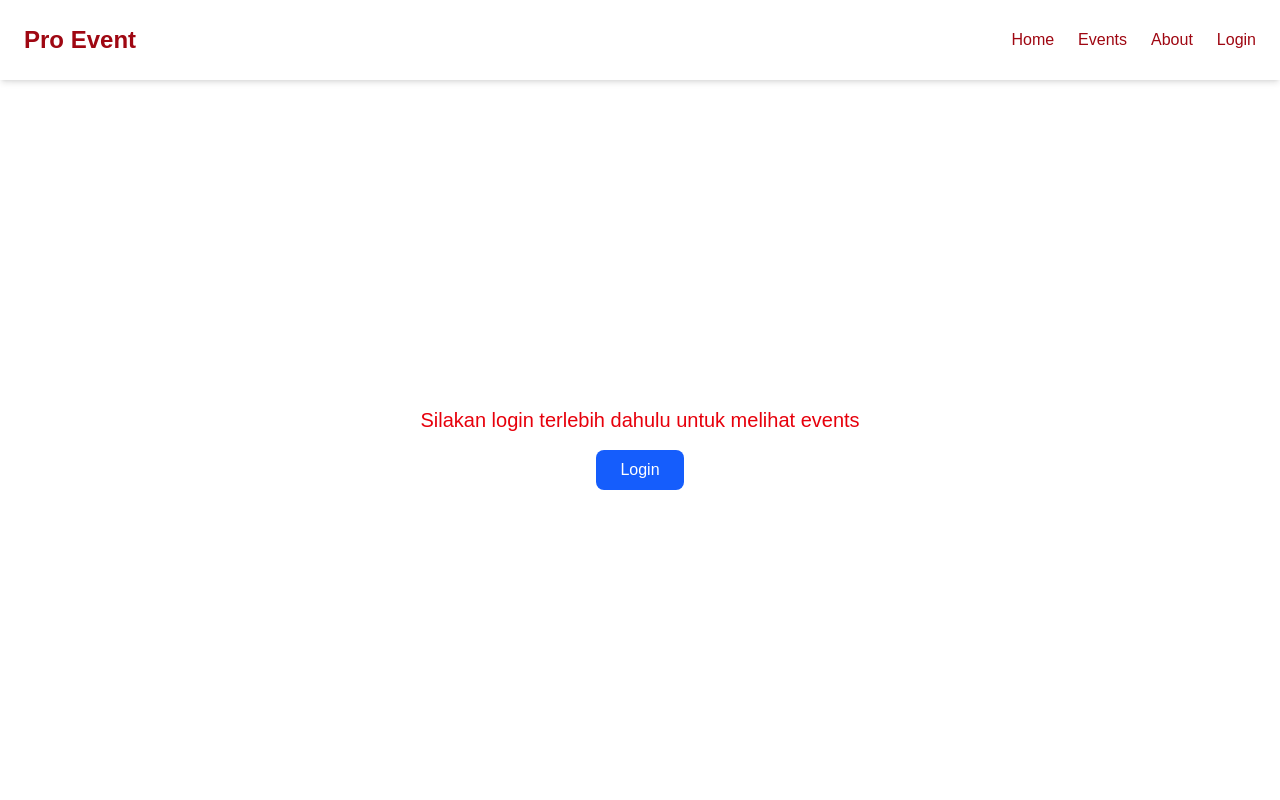
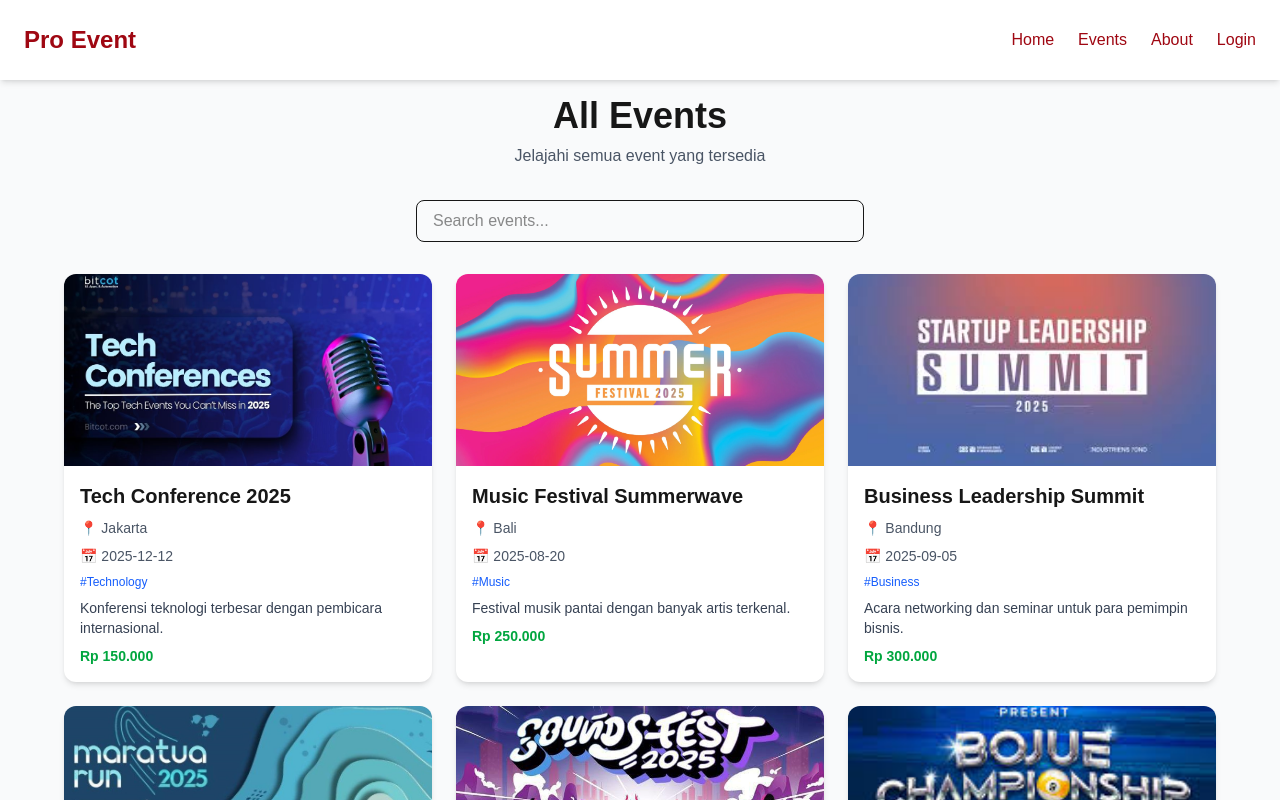
Before and after one commit to edogarciapanjaitan/front, a Next.js app: page /events in a window 1280 px wide. Shown: the top 800 px of the page. Built offline with nearby package versions, Linux system fonts and the light colour scheme.

Commit message:
frontend

```diff
--- a/src/app/abut/page.tsx
+++ b/src/app/about/page.tsx
@@ -54,7 +54,7 @@ export default function AboutPage() {
 
     return (
         <div className="min-h-screen bg-white">
-            {/* Hero Section */}
+
             <div className="relative w-full h-[60vh] pt-20 overflow-hidden">
                 <div className="absolute inset-0 bg-gradient-to-r from-red-600 to-red-800"></div>
                 <div className="absolute inset-0 bg-black/20"></div>
@@ -114,7 +114,7 @@ export default function AboutPage() {
                 </div>
             </section>
 
-            {/* Stats Section */}
+
             <section className="py-16 px-4 bg-slate-50">
                 <div className="max-w-6xl mx-auto">
                     <div className="text-center mb-12">
@@ -139,7 +139,7 @@ export default function AboutPage() {
                 </div>
             </section>
 
-            {/* Values Section */}
+            {/* Values */}
             <section className="py-16 px-4 bg-white">
                 <div className="max-w-6xl mx-auto">
                     <div className="text-center mb-12">
--- a/src/app/events/[id]/page.tsx
+++ b/src/app/events/[id]/page.tsx
@@ -64,6 +64,8 @@ export default function EventDetailPage() {
             setLoading(true);
             const token = getToken();
 
+            // Fetch event detail - tidak memerlukan login
+            // Token hanya digunakan jika ada (optional, untuk user yang sudah login)
             const res = await fetch(`http://localhost:8000/api/event/${eventId}`, {
                 method: "GET",
                 headers: {
--- a/src/app/events/page.tsx
+++ b/src/app/events/page.tsx
@@ -1,10 +1,24 @@
 "use client";
 
-import { useState, useEffect } from "react";
+import { useState, useEffect, useMemo } from "react";
 import Link from "next/link";
 import { getToken } from "@/utils/auth";
+import EVENTS from "./detail/page";
 
-interface Event {
+// Type untuk event statis
+type StaticEventItem = {
+    id: string;
+    title: string;
+    date: string;
+    image: string;
+    category: string;
+    location: string;
+    description: string;
+    price: number;
+};
+
+// Type untuk event dari backend
+interface BackendEvent {
     id: number;
     title: string;
     slug: string;
@@ -13,12 +27,26 @@ interface Event {
     cover_img: string;
     date: string;
     createdAt: string;
+    category?: string;
 }
 
+// Type untuk combined event
+type CombinedEvent = {
+    id: string;
+    title: string;
+    date: string;
+    image: string;
+    category: string;
+    location: string;
+    description: string;
+    price: number;
+    isStatic: boolean;
+    backendId?: number;
+};
+
 export default function EventsPage() {
-    const [events, setEvents] = useState<Event[]>([]);
-    const [loading, setLoading] = useState(true);
-    const [error, setError] = useState<string | null>(null);
+    const [backendEvents, setBackendEvents] = useState<BackendEvent[]>([]);
+    const [loading, setLoading] = useState(false);
     const [search, setSearch] = useState("");
 
     useEffect(() => {
@@ -30,12 +58,8 @@ export default function EventsPage() {
             setLoading(true);
             const token = getToken();
 
-            if (!token) {
-                setError("Silakan login terlebih dahulu untuk melihat events");
-                setLoading(false);
-                return;
-            }
-
+            // Fetch events dari backend jika user sudah login (optional)
+            if (token) {
                 const res = await fetch("http://localhost:8000/api/event", {
                     method: "GET",
                     headers: {
@@ -44,50 +68,49 @@ export default function EventsPage() {
                     },
                 });
 
-            if (!res.ok) {
-                throw new Error("Gagal mengambil data events");
+                if (res.ok) {
+                    const result = await res.json();
+                    setBackendEvents(result.data || []);
                 }
-
-            const result = await res.json();
-            setEvents(result.data || []);
-            setError(null);
+            }
         } catch (err: any) {
             console.error("Error fetching events:", err);
-            setError(err.message || "Terjadi kesalahan saat mengambil data events");
         } finally {
             setLoading(false);
         }
     };
 
-    const filteredEvents = events.filter((event) =>
+    // Gabungkan event statis dengan event dari backend
+    const allEvents: CombinedEvent[] = useMemo(() => [
+        ...EVENTS.map(e => ({
+            id: e.id,
+            title: e.title,
+            date: e.date,
+            image: e.image,
+            category: e.category,
+            location: e.location.trim(),
+            description: e.description,
+            price: e.price,
+            isStatic: true
+        })),
+        ...backendEvents.map(e => ({
+            id: `backend-${e.id}`,
+            title: e.title,
+            date: e.date,
+            image: e.cover_img || "",
+            category: (e.category || "").trim(),
+            location: (e.location || "").trim(),
+            description: e.description,
+            price: 0,
+            isStatic: false,
+            backendId: e.id
+        }))
+    ], [backendEvents]);
+
+    const filteredEvents = allEvents.filter((event) =>
         event.title.toLowerCase().includes(search.toLowerCase())
     );
 
-    if (loading) {
-        return (
-            <div className="pt-24 min-h-screen flex items-center justify-center">
-                <p className="text-xl">Loading events...</p>
-            </div>
-        );
-    }
-
-    if (error) {
-        return (
-            <div className="pt-24 min-h-screen flex items-center justify-center px-4">
-                <div className="text-center">
-                    <p className="text-red-600 text-xl mb-4">{error}</p>
-                    {error.includes("login") && (
-                        <Link
-                            href="/login"
-                            className="inline-block px-6 py-2 bg-blue-600 text-white rounded-lg hover:bg-blue-700 transition"
-                        >
-                            Login
-                        </Link>
-                    )}
-                </div>
-            </div>
-        );
-    }
 
     return (
         <div className="pt-24 min-h-screen bg-gray-50 p-6">
@@ -121,14 +144,14 @@ export default function EventsPage() {
                         {filteredEvents.map((event) => (
                             <Link
                                 key={event.id}
-                                href={`/events/${event.id}`}
+                                href={event.isStatic ? `/events/${event.id}` : `/events/${event.backendId || event.id}`}
                                 className="bg-white rounded-xl shadow-md hover:shadow-lg transition overflow-hidden cursor-pointer"
                             >
                                 {/* Event Image */}
                                 <div className="w-full h-48 overflow-hidden">
-                                    {event.cover_img ? (
+                                    {event.image ? (
                                         <img
-                                            src={event.cover_img}
+                                            src={event.image}
                                             alt={event.title}
                                             className="w-full h-full object-cover"
                                         />
@@ -148,15 +171,26 @@ export default function EventsPage() {
                                         📍 {event.location}
                                     </p>
                                     <p className="text-sm text-gray-600 mb-2">
-                                        📅 {new Date(event.date).toLocaleDateString("id-ID", {
+                                        📅 {event.isStatic
+                                            ? event.date
+                                            : new Date(event.date).toLocaleDateString("id-ID", {
                                                 year: "numeric",
                                                 month: "long",
                                                 day: "numeric"
-                                        })}
+                                            })
+                                        }
                                     </p>
+                                    {event.category && (
+                                        <p className="text-xs text-blue-600 mb-2">#{event.category}</p>
+                                    )}
                                     <p className="text-gray-700 text-sm line-clamp-2 mt-2">
                                         {event.description}
                                     </p>
+                                    {event.price > 0 && (
+                                        <p className="text-sm font-semibold text-green-600 mt-2">
+                                            Rp {event.price.toLocaleString("id-ID")}
+                                        </p>
+                                    )}
                                 </div>
                             </Link>
                         ))}
--- a/src/app/home/page.tsx
+++ b/src/app/home/page.tsx
@@ -1,6 +1,6 @@
 "use client";
 
-import React, { JSX, useState, useEffect } from "react";
+import React, { JSX, useState, useEffect, useMemo } from "react";
 import Image from "next/image";
 import Link from "next/link";
 import { isAuthenticated, isAdmin, isUser, getRole, getToken } from "@/utils/auth";
@@ -26,6 +26,7 @@ export type BackendEventItem = {
     location: string;
     description: string;
     slug: string;
+    category?: string; // Optional karena mungkin backend tidak selalu mengirim category
 };
 
 // Event statis yang selalu ditampilkan untuk semua (guest, user, admin)
@@ -155,14 +156,14 @@ export default function LandingPage(): JSX.Element {
         backendId?: number;
     };
 
-    const allEvents: CombinedEvent[] = [
+    const allEvents: CombinedEvent[] = useMemo(() => [
         ...STATIC_EVENTS.map(e => ({
             id: e.id,
             title: e.title,
             date: e.date,
             image: e.image,
             category: e.category,
-            location: e.location,
+            location: e.location.trim(),
             description: e.description,
             price: e.price,
             isStatic: true
@@ -172,22 +173,33 @@ export default function LandingPage(): JSX.Element {
             title: e.title,
             date: e.date,
             image: e.cover_img || "",
-            category: "",
-            location: e.location,
+            category: (e.category || "").trim(), // Gunakan category dari backend jika ada
+            location: (e.location || "").trim(), // Pastikan location juga ada dan trim whitespace
             description: e.description,
             price: 0,
             isStatic: false,
             backendId: e.id
         }))
-    ];
+    ], [backendEvents]);
 
-    const categories = Array.from(new Set(allEvents.map((e) => e.category).filter(Boolean)));
-    const locations = Array.from(new Set(allEvents.map((e) => e.location)));
+    const categories = useMemo(() =>
+        Array.from(new Set(allEvents.map((e) => e.category).filter(Boolean))).sort(),
+        [allEvents]
+    );
+
+    const locations = useMemo(() =>
+        Array.from(new Set(allEvents.map((e) => e.location).filter(Boolean))).sort(),
+        [allEvents]
+    );
 
     const filteredEvents = allEvents.filter((e) => {
         const matchesSearch = e.title.toLowerCase().includes(search.toLowerCase());
-        const matchesCategory = category === "" || e.category === category;
-        const matchesLocation = location === "" || e.location === location;
+        // Filter category: jika category filter kosong, tampilkan semua. Jika tidak, hanya tampilkan yang category-nya match
+        const matchesCategory = category === "" || (e.category && e.category.trim() === category.trim());
+        // Filter location: jika location filter kosong, tampilkan semua. Jika tidak, match exact (case insensitive)
+        const eventLocation = (e.location || "").trim().toLowerCase();
+        const filterLocation = location.trim().toLowerCase();
+        const matchesLocation = location === "" || (eventLocation && eventLocation === filterLocation);
         return matchesSearch && matchesCategory && matchesLocation;
     });
     if (!mounted) {
```
Also changed, not shown: src/app/navbar/pages.tsx (+5 -5 lines). Lines whose indentation alone changed are shown as unchanged.
